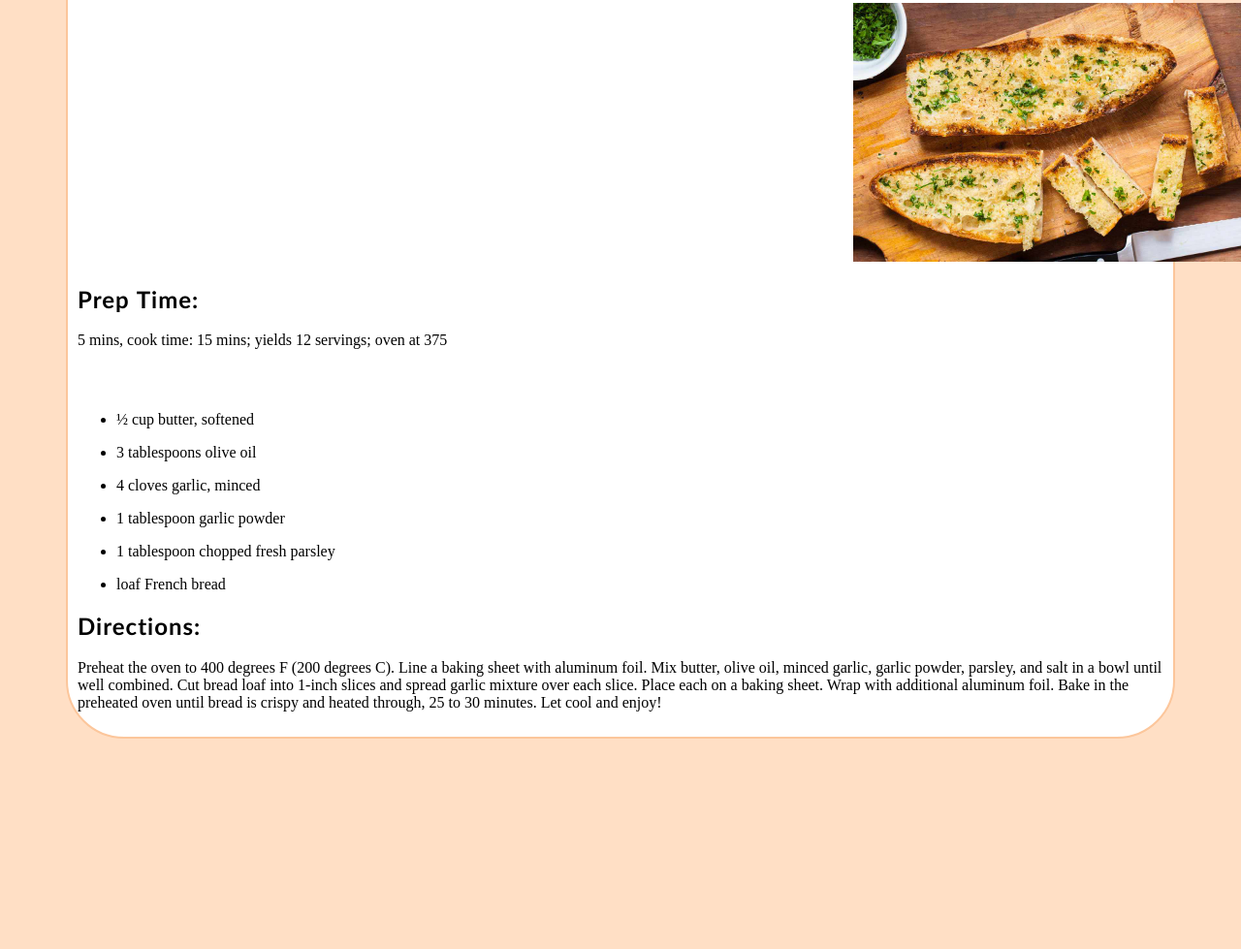
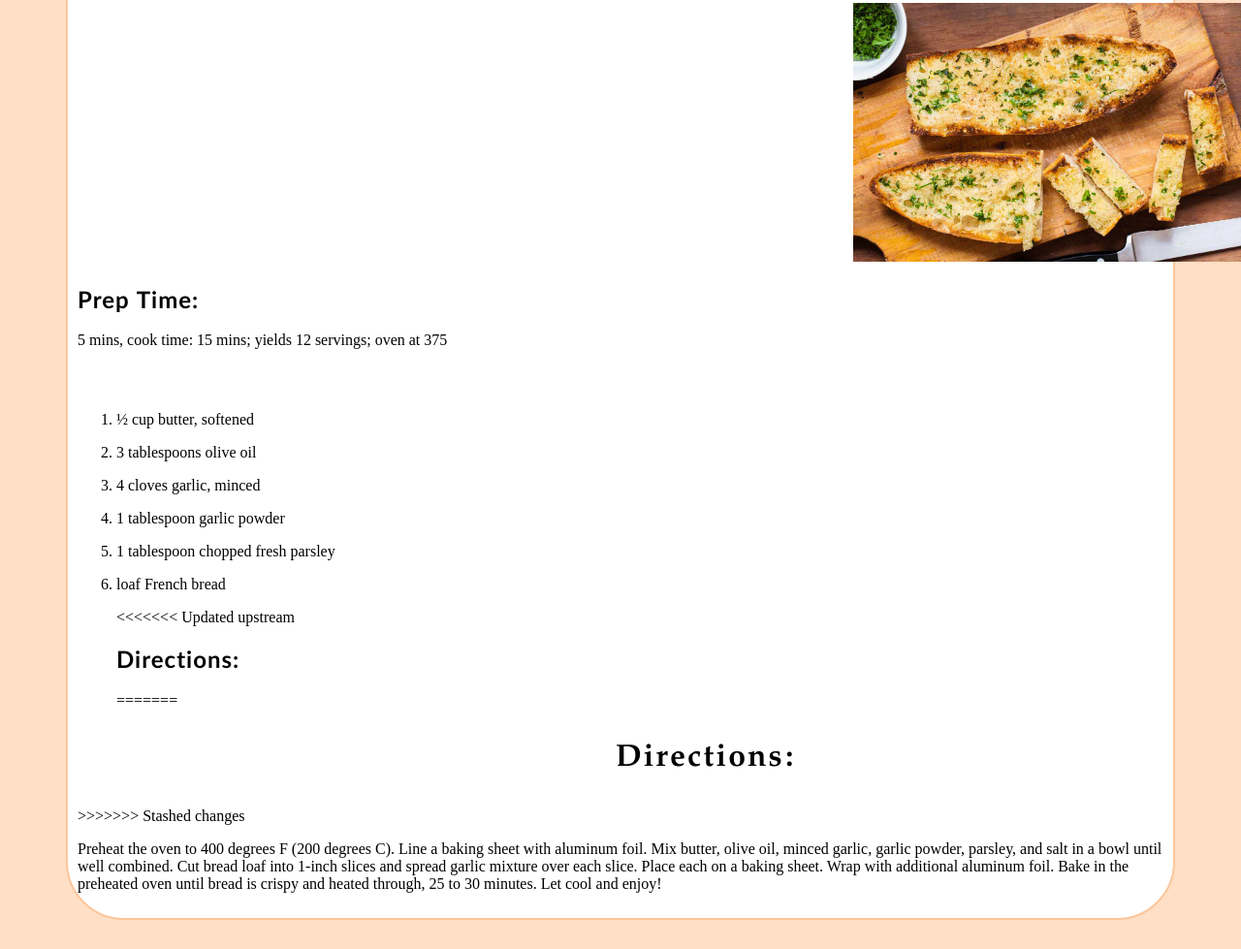
Before and after one commit to Xenocerin/Final-Project, a plain HTML site: page index.html in a window 1280 px wide. Shown: the part 431-1410 px from the top of the page at 97% size. Before the commit the page ends 1223 px from the top, so only its background shows below. Drawn offline with nearby package versions, Linux system fonts and the light colour scheme.

Commit message:
Update index.html

```diff
--- a/index.html
+++ b/index.html
@@ -41,7 +41,7 @@
                 <p>5 mins, cook time: 15 mins; yields 12 servings; oven at 375</p>
 
                 <h2></h2>
-                <ul>
+                <ol>
                     <li>
                         <p>½ cup butter, softened</p>
                     </li>
@@ -60,8 +60,13 @@
                     <li>
                         <p>loaf French bread</p>
                     </li>
+<<<<<<< Updated upstream
                 </ul>
                 <h1>Directions:</h1>
+=======
+                </ol>
+                <h2>Directions:</h2>
+>>>>>>> Stashed changes
                 <p>Preheat the oven to 400 degrees F (200 degrees C). Line a baking sheet with aluminum foil.
                     Mix butter, olive oil, minced garlic, garlic powder, parsley, and salt in a bowl until well
                     combined.
```
